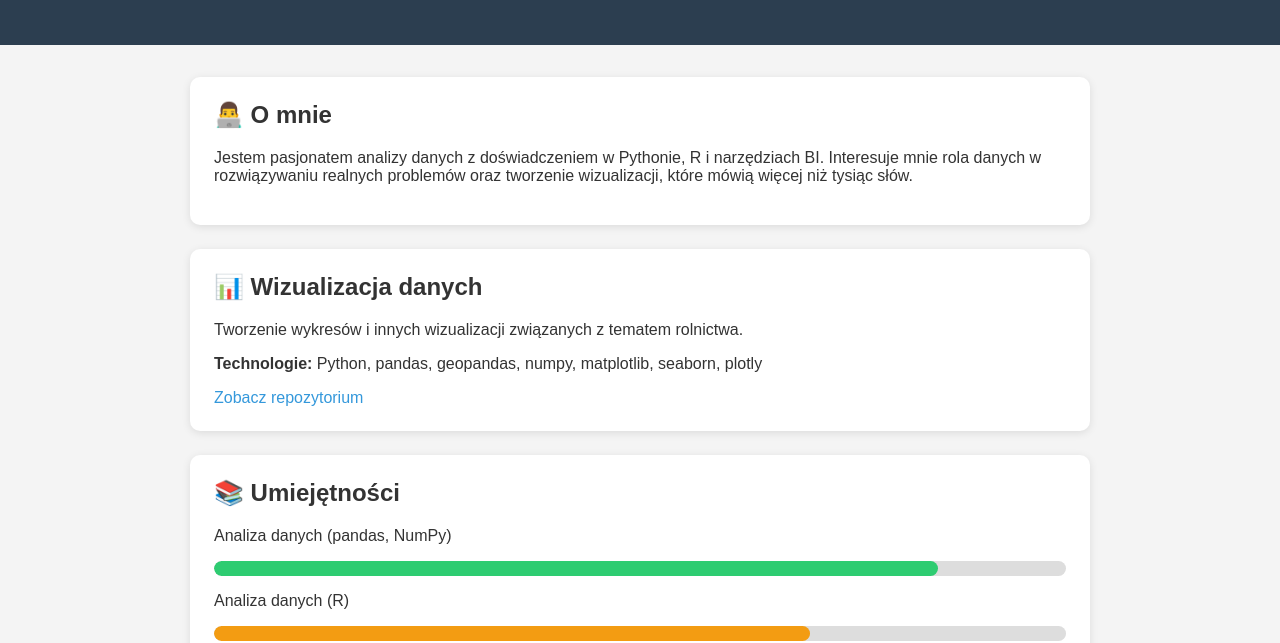
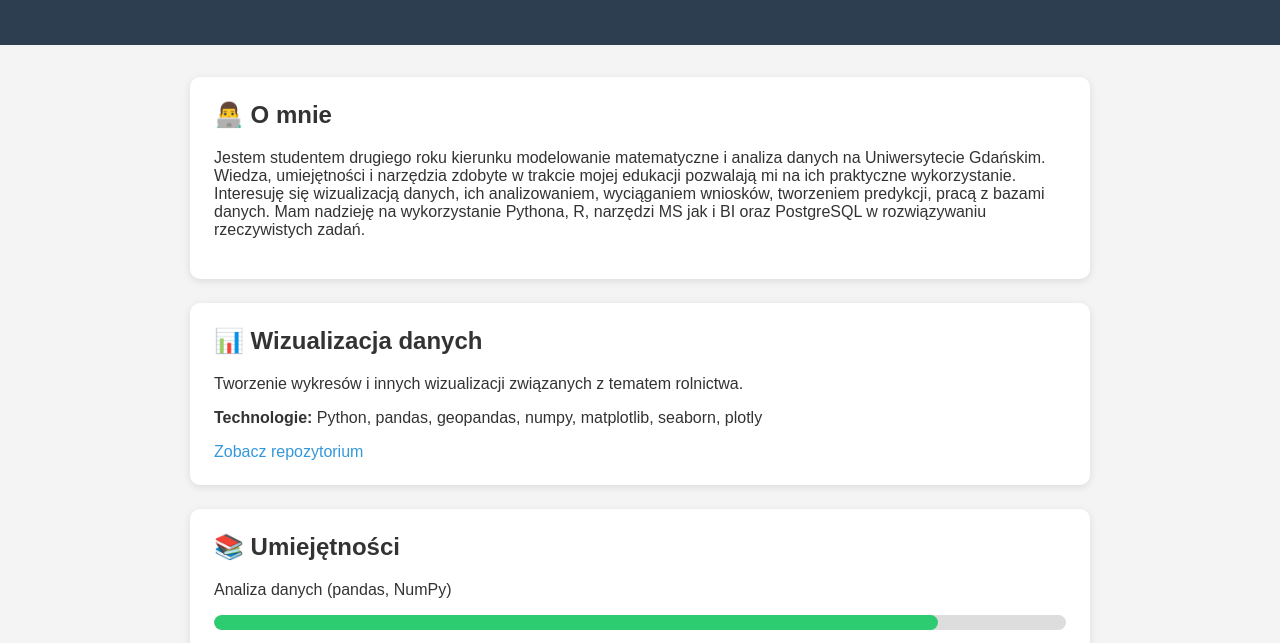
Before and after one commit to knrd23/portfolio_page, a plain HTML site: page index.html in a window 1280 px wide. Shown: the part 127-770 px from the top of the page. Drawn offline with Linux system fonts and the light colour scheme.

Commit message:
Update index.html

```diff
--- a/index.html
+++ b/index.html
@@ -103,7 +103,8 @@
 
     <div class="about">
       <h2>👨‍💻 O mnie</h2>
-      <p>Jestem pasjonatem analizy danych z doświadczeniem w Pythonie, R i narzędziach BI. Interesuje mnie rola danych w rozwiązywaniu realnych problemów oraz tworzenie wizualizacji, które mówią więcej niż tysiąc słów.</p>
+      <p>Jestem studentem drugiego roku kierunku modelowanie matematyczne i analiza danych na Uniwersytecie Gdańskim. Wiedza, umiejętności i narzędzia zdobyte w trakcie mojej edukacji pozwalają mi na ich praktyczne wykorzystanie. Interesuję
+      się wizualizacją danych, ich analizowaniem, wyciąganiem wniosków, tworzeniem predykcji, pracą z bazami danych. Mam nadzieję na wykorzystanie Pythona, R, narzędzi MS jak i BI oraz PostgreSQL w rozwiązywaniu rzeczywistych zadań.</p>
     </div>
 
     <div class="project">
```
